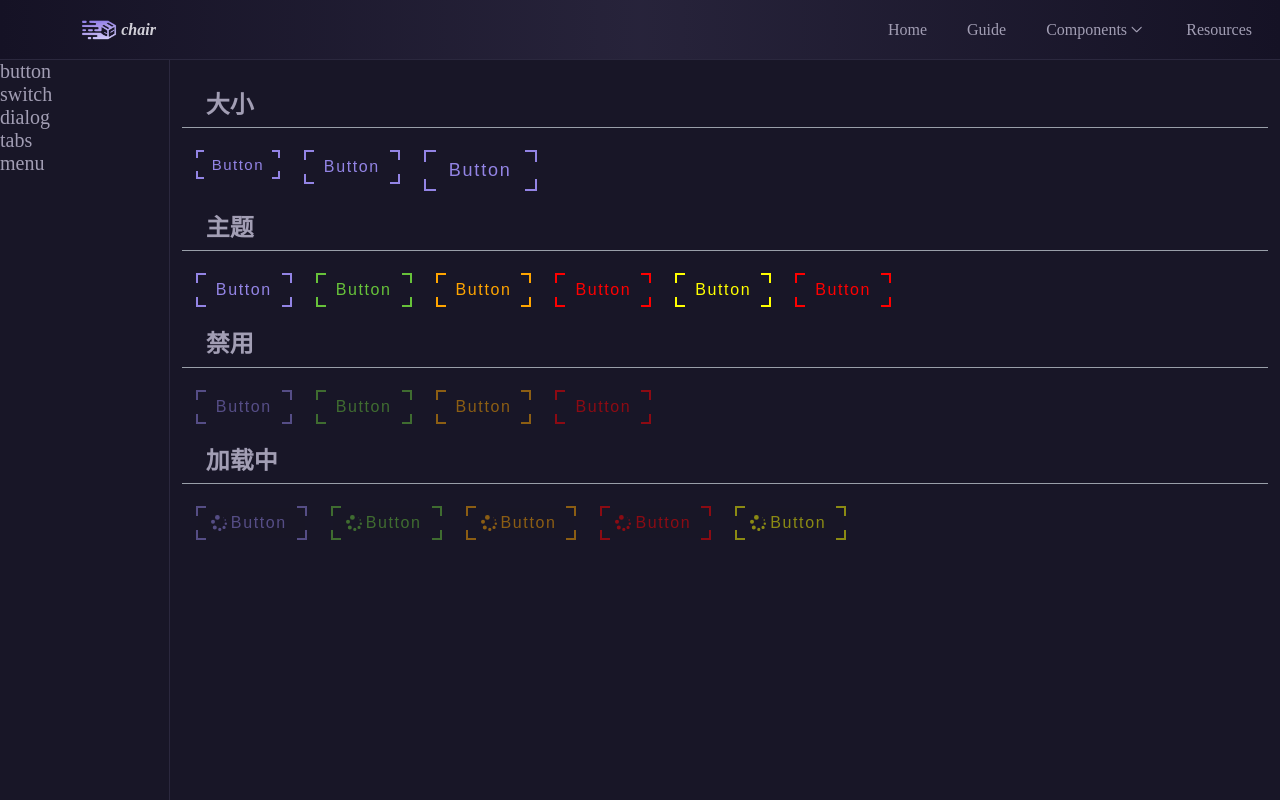
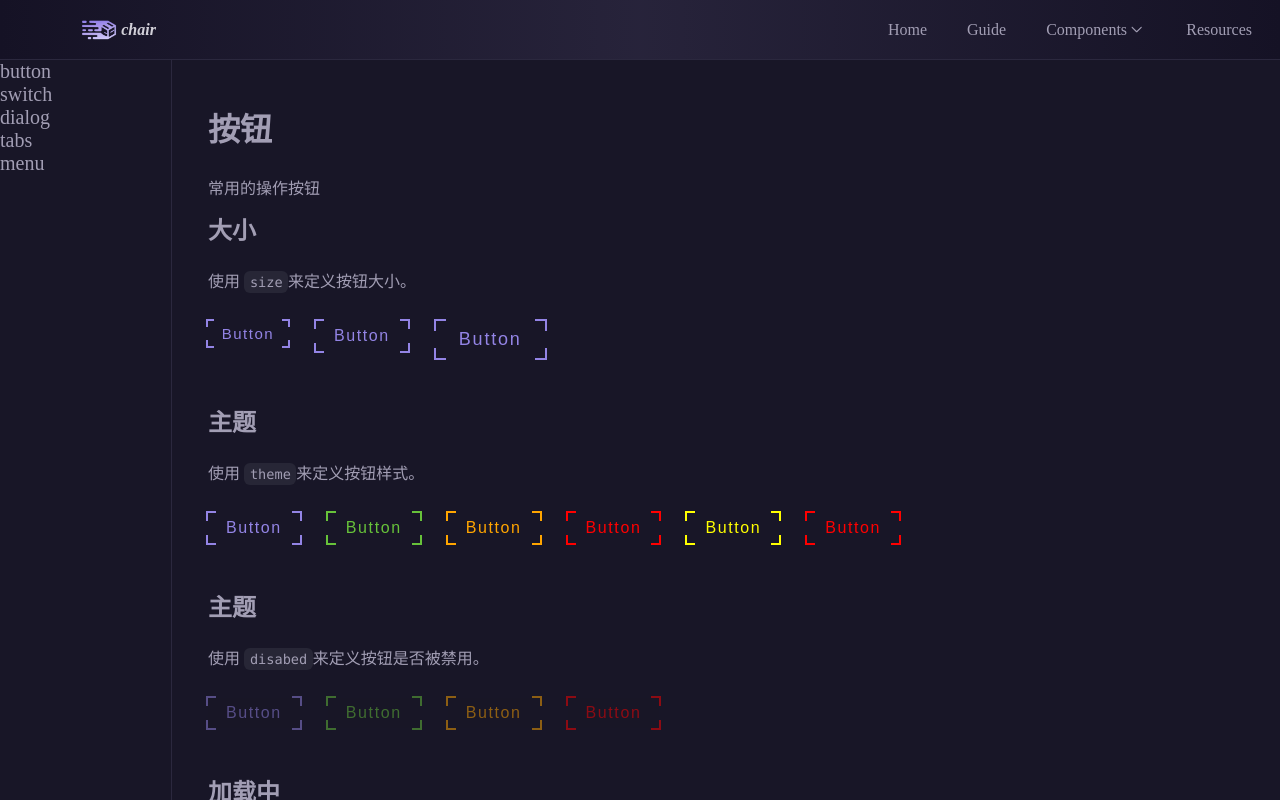
Before and after one commit to koryuoh123/chair-ui, a Vue app: page /components/button in a window 1280 px wide. Built offline with nearby package versions, Linux system fonts and the light colour scheme.

Commit message:
1.引入了github-markdown-css和mark将字符串转markdown格式 2.添加了markdown组件来方便在vue文件编写markdown

```diff
--- a/package.json
+++ b/package.json
@@ -14,6 +14,7 @@
   },
   "dependencies": {
     "github-markdown-css": "^5.8.1",
+    "marked": "^15.0.7",
     "pinia": "^3.0.1",
     "vue": "^3.5.13",
     "vue-router": "^4.5.0"
--- a/src/assets/github-css.scss
+++ b/src/assets/github-css.scss
@@ -1,3 +1,8 @@
 .markdown-body {
   background-color: unset !important;
+  h1,
+  h2 {
+    // border-bottom: 1px solid darken($color: #a29ea7, $amount: 15%) !important;
+    border-bottom: unset !important;
+  }
 }
--- a/src/components/ButtonDemo.vue
+++ b/src/components/ButtonDemo.vue
@@ -1,12 +1,27 @@
 <template>
     <div class="markdown-body demo-wrapper ">
-        <h2>大小</h2>
+
+        <div>
+            <Markdown>{{ `# 按钮\n<p>常用的操作按钮</p>` }}
+            </Markdown>
+            <Markdown>{{ `## 大小\n<p>使用
+                    <code>size</code>来定义按钮大小。
+                </p>` }}
+            </Markdown>
+
             <div class="demolist">
                 <Button @click="clickEvent" @focus="focusEvent" size="small">Button</Button>
                 <Button @click="clickEvent" @focus="focusEvent">Button</Button>
                 <Button @click="clickEvent" @focus="focusEvent" size="large">Button</Button>
             </div>
-        <h2>主题</h2>
+        </div>
+
+        <div>
+            <Markdown>{{ `## 主题\n<p>使用
+                    <code>theme</code>来定义按钮样式。
+                </p>` }}
+            </Markdown>
+
             <div class="demolist">
                 <Button @click="clickEvent" @focus="focusEvent" theme="primary">Button</Button>
                 <Button @click="clickEvent" @focus="focusEvent" theme="success">Button</Button>
@@ -15,14 +30,25 @@
                 <Button @click="clickEvent" @focus="focusEvent" theme="info">Button</Button>
                 <Button @click="clickEvent" @focus="focusEvent" theme="info" color="red">Button</Button>
             </div>
-        <h2>禁用</h2>
+        </div>
+
+        <div>
+            <Markdown>{{ `## 主题\n<p>使用
+                    <code>disabed</code>来定义按钮是否被禁用。
+                </p>` }}
+            </Markdown>
             <div class="demolist">
                 <Button @click="clickEvent" @focus="focusEvent" disabled>Button</Button>
                 <Button @click="clickEvent" @focus="focusEvent" disabled theme="success">Button</Button>
                 <Button @click="clickEvent" @focus="focusEvent" disabled theme="warning">Button</Button>
                 <Button @click="clickEvent" @focus="focusEvent" disabled theme="danger">Button</Button>
             </div>
-        <h2>加载中</h2>
+        </div>
+        <div>
+            <Markdown>{{ `## 加载中\n<p>使用
+                    <code>loading</code>来定义按钮是否正在加载。
+                </p>` }}
+            </Markdown>
             <div class="demolist">
                 <Button @click="clickEvent" @focus="focusEvent" theme="primary" loading>Button</Button>
                 <Button @click="clickEvent" @focus="focusEvent" theme="success" loading>Button</Button>
@@ -31,11 +57,13 @@
                 <Button @click="clickEvent" @focus="focusEvent" theme="info" loading>Button</Button>
             </div>
         </div>
+    </div>
 </template>
 
 <script setup lang="ts">
 import Button from '@/lib/Button.vue';
 import { ref } from 'vue';
+import Markdown from '@/components/Markdown.vue';
 /**
  * click
  * focus
@@ -51,14 +79,6 @@ const focusEvent = () => {
 </script>
 
 <style scoped lang="scss">
-.demolist {
-    display: flex;
-    flex-wrap: wrap;
-    gap: 20px;
-    // justify-content: space-around;
-    padding-left: 1em;
-}
-
 ::-webkit-scrollbar {
     width: 6px;
 }
@@ -72,16 +92,34 @@ const focusEvent = () => {
 .demo-wrapper {
     width: 100%;
     height: 100%;
-    margin: 30px 12px 12px 12px;
+    padding: 0px 24px 12px 36px;
     overflow: auto;
+    display: flex;
+    flex-direction: column;
+    gap: 50px;
+    color: var(--color-text-light-1);
 
+    .demolist {
+        display: flex;
+        flex-wrap: wrap;
+        gap: 20px;
+        // padding-left: 1em;
+        padding-top: 12px;
+    }
 
+    :deep() {
 
+        h1,
         h2 {
+
             color: var(--color-text-light-1);
-        margin-bottom: 1em;
-        text-indent: 1em;
+            // text-indent: 1em;
+        }
+
+        p {
+            font-size: 16px;
+        }
+    }
 
 }
-}
 </style>
--- /dev/null
+++ b/src/components/Markdown.vue
@@ -0,0 +1,39 @@
+<template>
+    <p class="markdown-body" v-html="content"></p>
+</template>
+<script setup lang='ts'>
+import { marked } from 'marked';
+import { useSlots, computed } from 'vue';
+// content从slot中拿
+const slots = useSlots()
+const content = computed(() => {
+    const slot = slots.default?.()
+    console.log(slot);
+
+    if (slot?.length) {
+        let c = ''
+        try {
+            // 改成深遍历slot
+            const deepTraversal = (item: any) => {
+                if (typeof item.children === 'object') {
+                    item.children.forEach(deepTraversal)
+                } else {
+                    c += marked(item.children as string)
+                }
+            }
+            slot.forEach(deepTraversal)
+        } catch (error) {
+
+        }
+        return c
+    }
+    return ''
+})
+
+</script>
+<style lang='scss' scoped>
+p {
+    color: inherit;
+    font-size: inherit;
+}
+</style>
--- a/src/main.ts
+++ b/src/main.ts
@@ -1,6 +1,6 @@
 import './lib/index.scss'
 import './assets/main.css'
-import 'github-markdown-css'
+import 'github-markdown-css/github-markdown-dark.css'
 
 import { createApp } from 'vue'
 import { createPinia } from 'pinia'
@@ -10,6 +10,7 @@ import router from './router'
 
 import 'virtual:svg-icons-register' // 自动注册所有SVG图标
 import SvgIcon from '@/components/SvgIcon.vue'
+
 const app = createApp(App)
 
 app.use(createPinia())
```
Also changed, not shown: src/views/doc/ButtonDemo.md (added, +3 -0 lines), 1 other file (tests, documents, lock files or other folders). Lines whose indentation alone changed are shown as unchanged.
